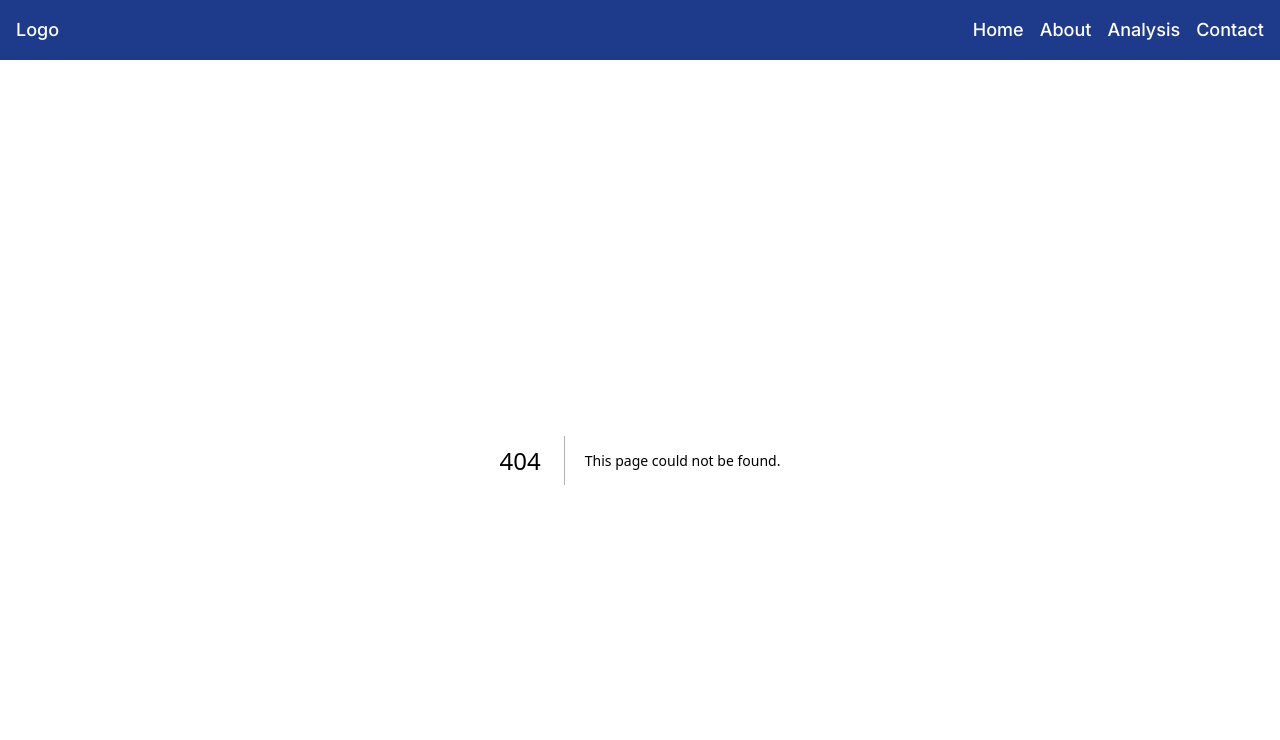
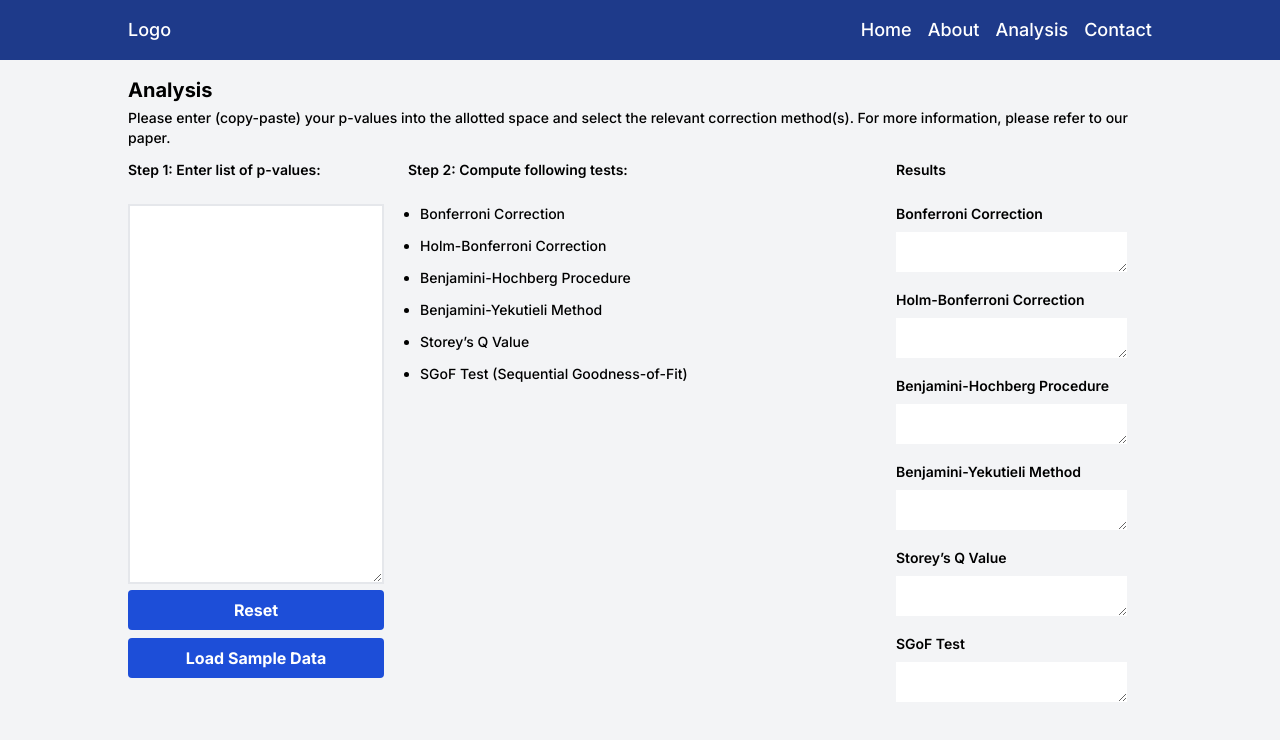
Before and after one commit to SeverusSnapeXD/multidst_frontend, a Next.js app: page /analysis in a window 1280 px wide. Before the commit this address had no page. Shown: the top 740 px of the page. Built offline with nearby package versions, Linux system fonts and the light colour scheme.

Commit message:
analysis page UI

```diff
--- /dev/null
+++ b/src/app/analysis/page.jsx
@@ -0,0 +1,98 @@
+import Button from "@/components/Button";
+
+function Title({ children }) {
+    return <h5 className="font-semibold text-sm mb-2">{children}</h5>
+}
+
+const list = ["Bonferroni Correction","Holm-Bonferroni Correction","Benjamini-Hochberg Procedure","Benjamini-Yekutieli Method",
+"Storey’s Q Value","SGoF Test (Sequential Goodness-of-Fit)"
+]
+
+
+export default function page() {
+    return (
+        <div className="h-screen">
+            <h1 className="text-xl font-bold mb-1">Analysis</h1>
+            <p className="text-sm font-medium">Please enter (copy-paste) your p-values into the allotted space and select the relevant correction method(s). For more information, please refer to our paper.</p>
+                <div className="flex justify-between mt-3">
+                    <div class="w-1/4">
+                        <Title>
+                            Step 1: Enter list of p-values:
+                        </Title>
+                        <textarea className="w-full border-2 p-2 mt-4" rows="15" />
+                        <div>
+                            <Button label={'Reset'} className="w-full mb-2" />
+                            <Button label={'Load Sample Data'} className="w-full" />
+                        </div>
+                    </div>
+
+                    {/* STEP 2 */}
+                    <div class="w-2/4 px-6">
+                        <Title>
+                            Step 2: Compute following tests:
+                        </Title>
+                        <ul className="mt-6 list-disc ml-3"  >
+                            {
+                                list.map(item => <li key={item} className="text-sm font-medium mb-3">{item}</li>)
+                            }
+                        </ul>
+                    </div>
+
+                    {/* step 3 */}
+                    <div class="w-1/4">
+                        <Title>
+                            Results
+                        </Title>
+                        <div class="col mt-6">
+                            <Title>
+                                Bonferroni Correction
+                            </Title>
+                            <div class="mb-3">
+                                <textarea className="p-2" rows="1"></textarea>
+                            </div>
+                        </div>
+                        <div class="col mt-3">
+                            <Title>
+                                Holm-Bonferroni Correction
+                            </Title>
+                            <div class="mb-3">
+                                <textarea className="p-2" rows="1"></textarea>
+                            </div>
+                        </div>
+                        <div class="col mt-3">
+                            <Title>
+                                Benjamini-Hochberg Procedure
+                            </Title>
+                            <div class="mb-3">
+                                <textarea className="p-2" rows="1"></textarea>
+                            </div>
+                        </div>
+                        <div class="col mt-3">
+                            <Title>
+                                Benjamini-Yekutieli Method
+                            </Title>
+                            <div class="mb-3">
+                                <textarea className="p-2" rows="1"></textarea>
+                            </div>
+                        </div>
+                        <div class="col mt-3">
+                            <Title>
+                                Storey’s Q Value
+                            </Title>
+                            <div class="mb-3">
+                                <textarea className="p-2" rows="1"></textarea>
+                            </div>
+                        </div>
+                        <div class="col mt-3">
+                            <Title>
+                                SGoF Test
+                            </Title>
+                            <div class="mb-3">
+                                <textarea className="p-2" rows="1"></textarea>
+                            </div>
+                        </div>
+                    </div>
+                </div>
+        </div>
+    )
+}
--- a/src/app/layout.js
+++ b/src/app/layout.js
@@ -14,7 +14,9 @@ export default function RootLayout({ children }) {
     <html lang="en">
       <body className={inter.className}>
         <Navbar />
+        <div className="py-4 px-[10%] bg-gray-100">
         {children}
+        </div>
         </body>
     </html>
   );
--- a/src/components/Navbar.jsx
+++ b/src/components/Navbar.jsx
@@ -2,7 +2,7 @@ import Link from 'next/link';
 
 const Navbar = () => {
     return (
-        <nav className="bg-blue-900 p-4">
+        <nav className="bg-blue-900 py-4 px-[10%]">
             <div className="container mx-auto flex justify-between items-center">
                 <div>
                     <Link href="/">
```
